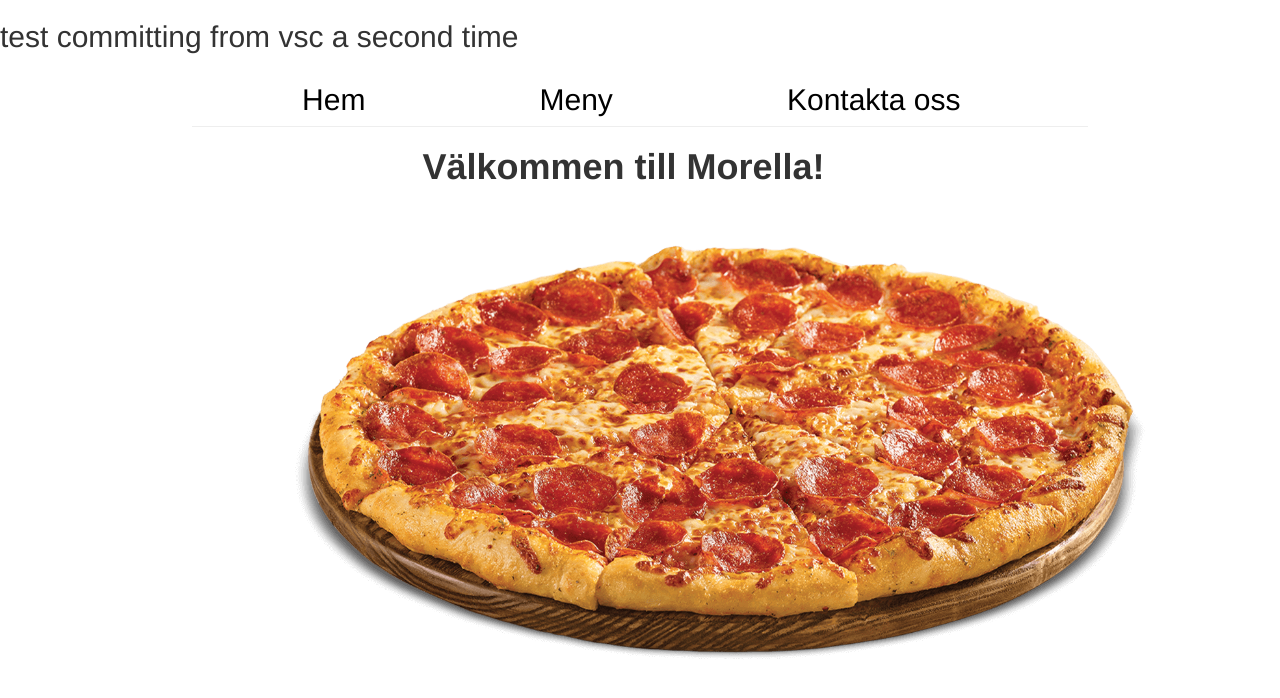
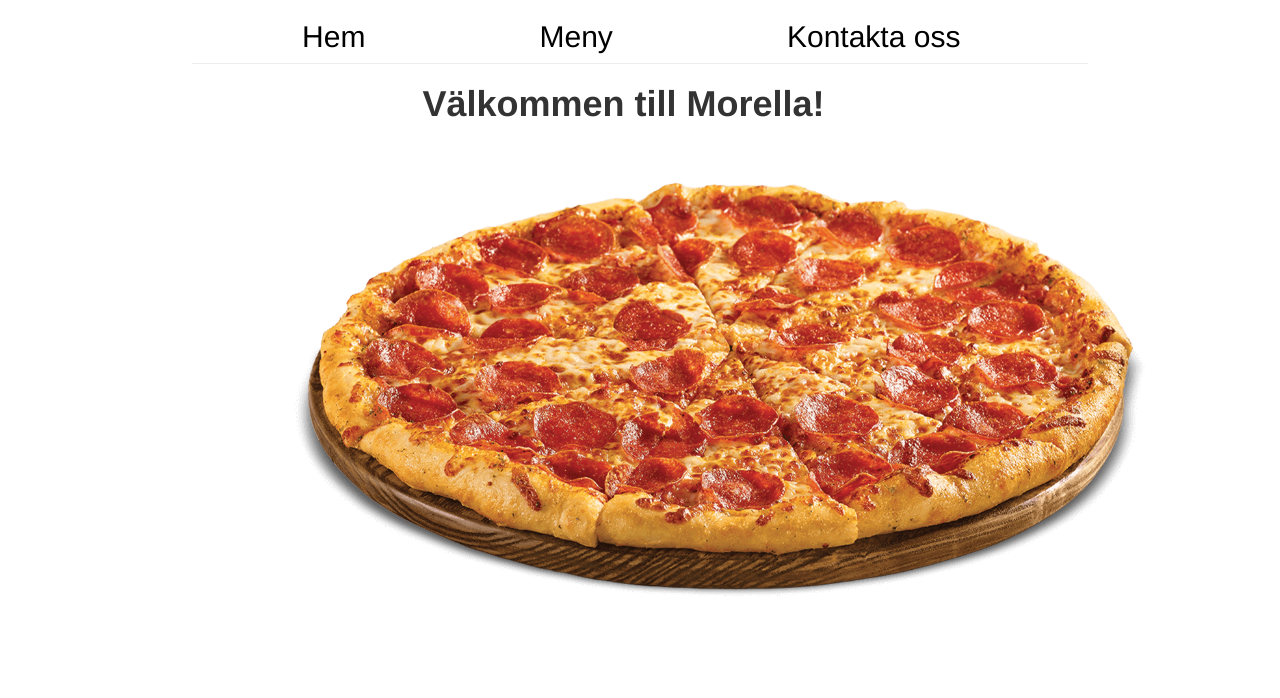
Before and after one commit to Slicklikedat/Morella, a plain HTML site: page site/index.html in a window 1280 px wide. Drawn offline with nearby package versions, Linux system fonts and the light colour scheme.

Commit message:
yee boi test message

```diff
--- a/site/index.html
+++ b/site/index.html
@@ -7,7 +7,6 @@
     <title>Hem</title>
 </head>
 <body>
-    <h2>test committing from vsc a second time</h2>
 <div id="container">
     <div id="sidor">
         <div id="hem"><a href="./index.html"><h2>Hem</h2></a></div>
```
Also changed, not shown: 1 other file.
